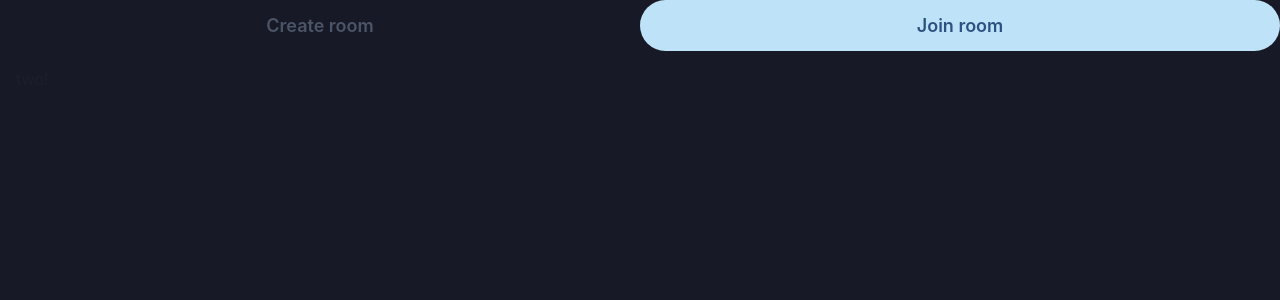
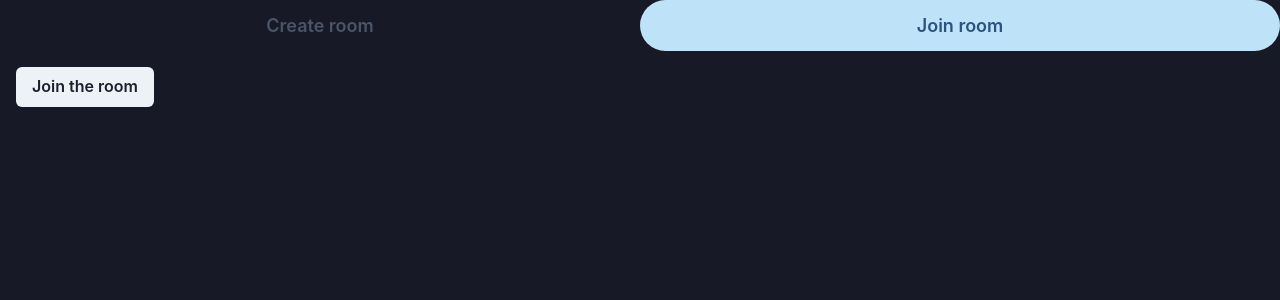
Before and after one commit to Lou162/janko, a React (Vite) app: page /create-game in a window 1280 px wide. Both pictures are taken after a click on the tab "Join room". Shown: the top 300 px of the page. Built offline with nearby package versions, Linux system fonts and the light colour scheme; no server answers.

Commit message:
Add the option to join a room

```diff
--- /dev/null
+++ b/src/components/tabJoinRoom/tabJoinRoom.tsx
@@ -0,0 +1,13 @@
+import { Button } from "@chakra-ui/react";
+import { addPlayerInRoom } from "../../configs/fireBaseConfigs";
+
+export default function TabJoinRoom() {
+  return (
+    <Button
+      onClick={() => {
+        addPlayerInRoom("ROOM-OFIBGF", "player2");
+      }}>
+      Join the room
+    </Button>
+  );
+}
--- a/src/configs/fireBaseConfigs.ts
+++ b/src/configs/fireBaseConfigs.ts
@@ -1,5 +1,11 @@
 import { initializeApp } from "firebase/app";
-import { getFirestore, setDoc, doc, collection } from "firebase/firestore/lite";
+import {
+  getFirestore,
+  setDoc,
+  doc,
+  collection,
+  updateDoc,
+} from "firebase/firestore/lite";
 import type { Room } from "../models/roomModel";
 
 // TODO: Replace the following with your app's Firebase configuration
@@ -11,28 +17,26 @@ const firebaseConfig = {
   messagingSenderId: import.meta.env.VITE_MESSAGING_SENDER_ID,
   appId: import.meta.env.VITE_APP_ID,
   measurementId: import.meta.env.VITE_MEASUREMENT_ID,
-  // databaseURL:
-  //   "https://janko-cd115-default-rtdb.europe-west1.firebasedatabase.app",
 };
 
 const app = initializeApp(firebaseConfig);
 const db = getFirestore(app);
 const roomsRef = collection(db, "rooms");
 
-// Get a list of cities from your database
-// async function getCities(db) {
-//   const roomsCol = db.collection("Rooms").whereEqualTo("id", "ROOM-ABC123");
-//   const roomSnapshot = await getDocs(roomsCol);
-//   const roomList = roomSnapshot.forEach((doc) => {
-//     console.log(doc.id, "=>", doc.data());
-//     return doc.data();
-//   });
-//   return roomList;
-// }
-
 async function addRoom(data: Room, name: string) {
-  console.log(import.meta.env.VITE_API_KEY);
-  console.log("Adding room to Firestore:", data);
   await setDoc(doc(roomsRef, name), data);
 }
-export { db, addRoom };
+
+async function addPlayerInRoom(roomId: string, playerId: string) {
+  const playerRef = doc(db, "rooms", roomId);
+  await updateDoc(playerRef, {
+    [`players.${playerId}`]: {
+      id: playerId,
+      name: "Naruto",
+      choice: null,
+      ready: true,
+      score: 0,
+    },
+  });
+}
+export { db, addRoom, addPlayerInRoom };
--- a/src/pages/Home/App.tsx
+++ b/src/pages/Home/App.tsx
@@ -2,9 +2,6 @@ import "../../App.css";
 import MenuBouton from "../../components/menuBouton/menuBouton";
 
 function App() {
-  console.log("Environment variable:", import.meta.env.MODE);
-  console.log("Environment variable:", import.meta.env.VITE_SOME_KEY);
-  console.log("Environment variable:", import.meta.env.VITE_TEST);
   return (
     <>
       <div className='containerApp'>
--- a/src/pages/game/GamePage.tsx
+++ b/src/pages/game/GamePage.tsx
@@ -24,22 +24,22 @@ function Game() {
   }
 
   function calculateScore(result: number | undefined) {
-    if (result === 1) setplayerScore(playerScore + 1);
-    else if (result === -1) setBotScore(botScore + 1);
-  }
-
-  function winPhrase(result: number | undefined) {
-    if (result === 1) return "Vous avez gagné !";
-    else if (result === -1) return "Vous avez perdu !";
+    if (result === 1) {
+      setplayerScore(playerScore + 1);
+      return "Vous avez gagné !";
+    } else if (result === -1) {
+      setBotScore(botScore + 1);
+      return "Vous avez perdu !";
+    }
     return "Égalité !";
   }
 
   function playGame(playerMove: Move | "") {
     const botMove = getMove();
     setPlayerMove(playerMove);
-    calculateScore(ifWinner(playerMove, botMove));
+    const winPhrase = calculateScore(ifWinner(playerMove, botMove));
     setRandomMove(botMove);
-    setwinAnswer(winPhrase(ifWinner(playerMove, botMove)));
+    setwinAnswer(winPhrase || "");
   }
 
   return (
--- a/src/pages/multi/multi.tsx
+++ b/src/pages/multi/multi.tsx
@@ -1,6 +1,7 @@
 import { Tab, TabList, TabPanel, TabPanels, Tabs } from "@chakra-ui/react";
 import "./multi.css";
 import TabCreateRoom from "../../components/tabCreateRoom/tabCreateRoom";
+import TabJoinRoom from "../../components/tabJoinRoom/tabJoinRoom";
 function Multi() {
   return (
     <>
@@ -20,7 +21,7 @@ function Multi() {
         <TabPanels>
           <TabCreateRoom />
           <TabPanel>
-            <p>two!</p>
+            <TabJoinRoom />
           </TabPanel>
         </TabPanels>
       </Tabs>
```
